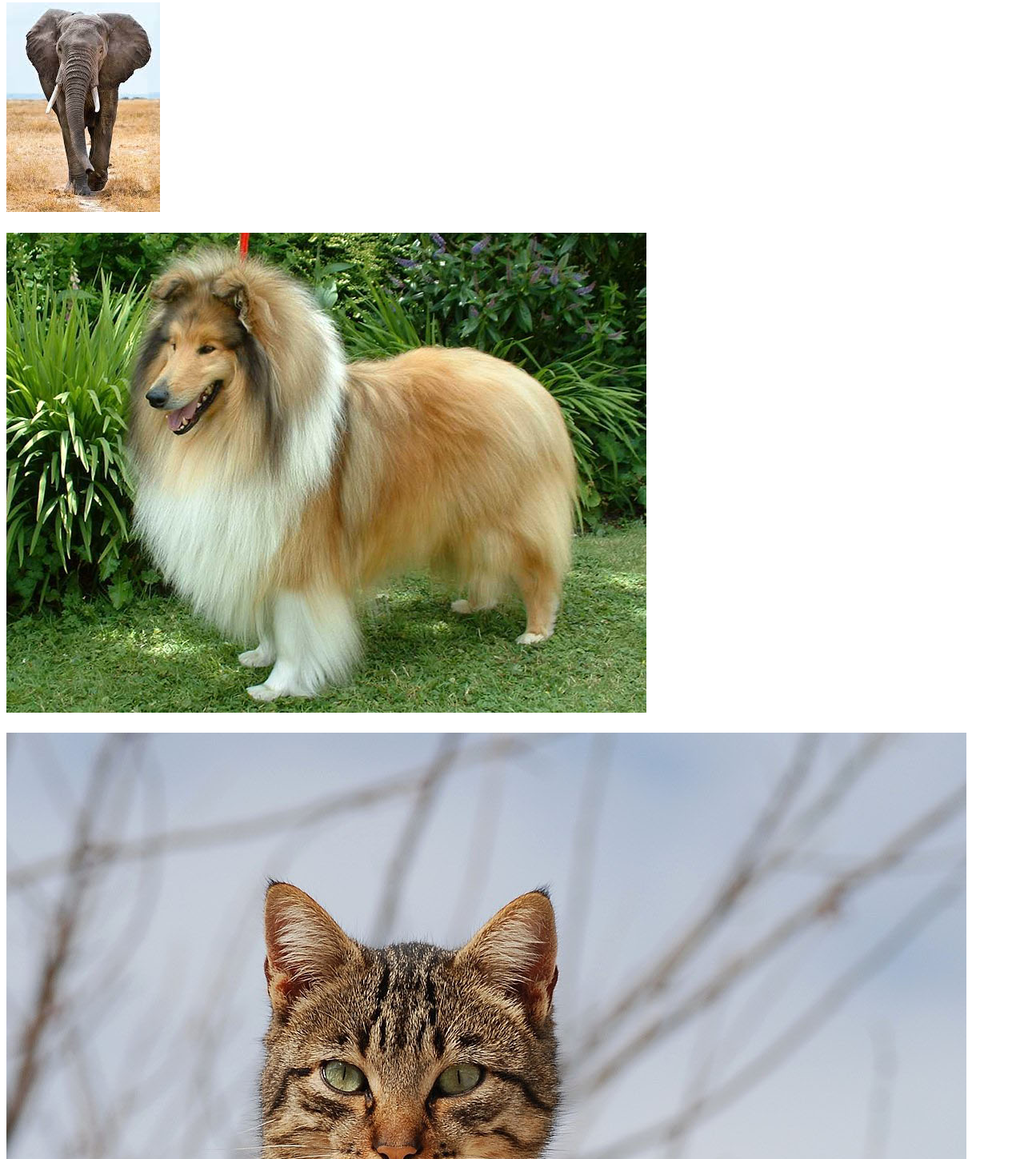
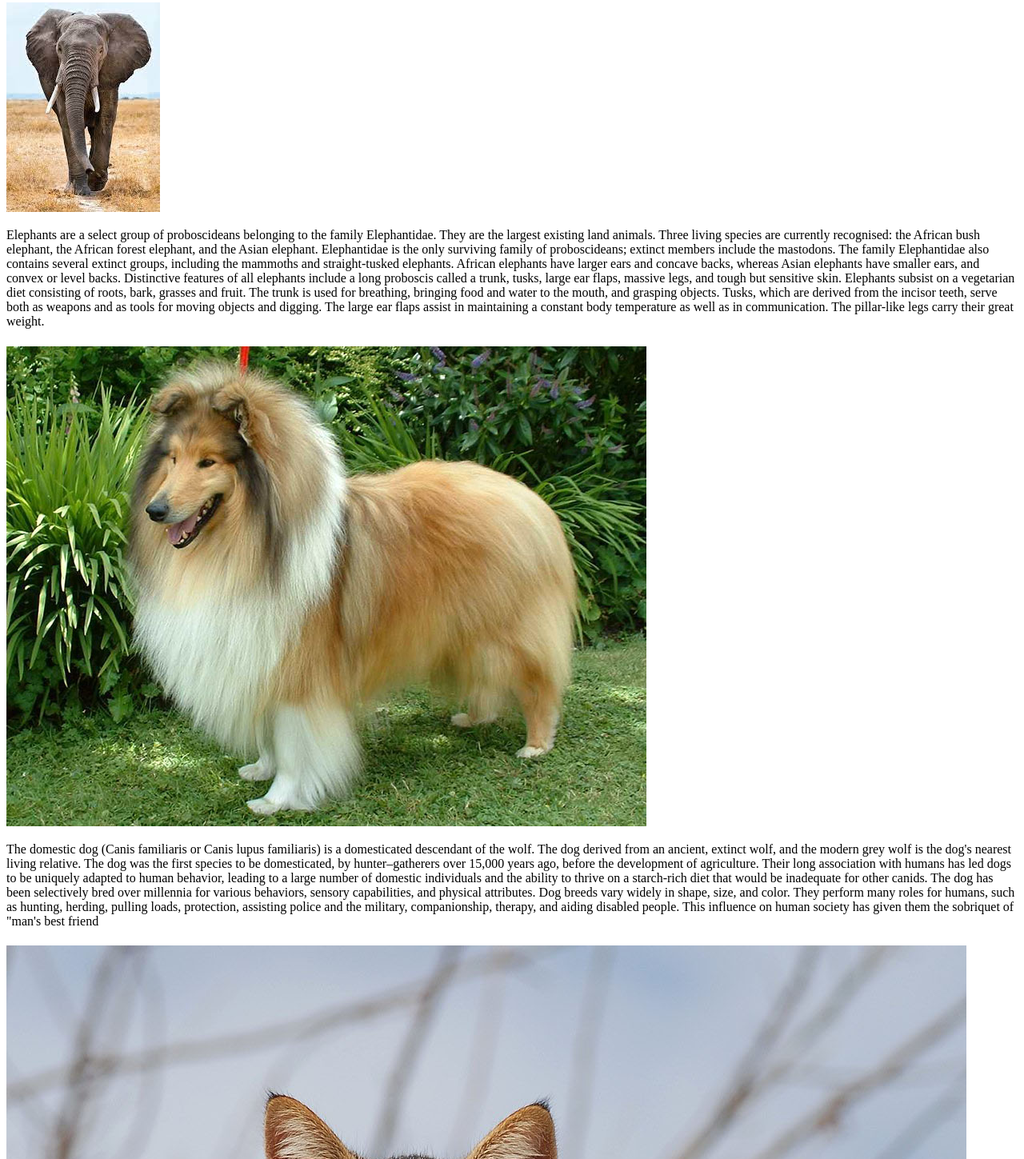
Before and after one commit to MominHossain/meta, a plain HTML site: page index.html in a window 1280 px wide. Shown: the part 1011-2460 px from the top of the page at 80% size. Drawn offline with Linux system fonts and the light colour scheme.

Commit message:
Add files via upload

```diff
--- a/index.html
+++ b/index.html
@@ -1,7 +1,7 @@
 <!DOCTYPE html>
 <html>
 <head>
-	<title>momin</title>
+	<title>about pet</title>
 	<meta charset="utf-8">
 	<meta name="title" content="The horse (Equus ferus caballus) is a domesticated one-toed hoofed mammal">
 	<meta name="description" content="">
@@ -15,15 +15,22 @@
 
 	<h1></h1>
 	<img src="Elephant.jpg" alt="Elephant">
-	<p></p>
+	<p>Elephants are a select group of proboscideans belonging to the family Elephantidae. They are the largest existing land animals. Three living species are currently recognised: the African bush elephant, the African forest elephant, and the Asian elephant. Elephantidae is the only surviving family of proboscideans; extinct members include the mastodons. The family Elephantidae also contains several extinct groups, including the mammoths and straight-tusked elephants. African elephants have larger ears and concave backs, whereas Asian elephants have smaller ears, and convex or level backs. Distinctive features of all elephants include a long proboscis called a trunk, tusks, large ear flaps, massive legs, and tough but sensitive skin. Elephants subsist on a vegetarian diet consisting of roots, bark, grasses and fruit.
+
+The trunk is used for breathing, bringing food and water to the mouth, and grasping objects. Tusks, which are derived from the incisor teeth, serve both as weapons and as tools for moving objects and digging. The large ear flaps assist in maintaining a constant body temperature as well as in communication. The pillar-like legs carry their great weight.</p>
 
 	<h1></h1>
 	<img src="dog.jpg" alt="dog">
-	<p></p>
+	<p>The domestic dog (Canis familiaris or Canis lupus familiaris) is a domesticated descendant of the wolf. The dog derived from an ancient, extinct wolf, and the modern grey wolf is the dog's nearest living relative. The dog was the first species to be domesticated, by hunter–gatherers over 15,000 years ago, before the development of agriculture. Their long association with humans has led dogs to be uniquely adapted to human behavior, leading to a large number of domestic individuals and the ability to thrive on a starch-rich diet that would be inadequate for other canids.
+
+The dog has been selectively bred over millennia for various behaviors, sensory capabilities, and physical attributes. Dog breeds vary widely in shape, size, and color. They perform many roles for humans, such as hunting, herding, pulling loads, protection, assisting police and the military, companionship, therapy, and aiding disabled people. This influence on human society has given them the sobriquet of "man's best friend
+</p>
 
 	<h1></h1>
 	<img src="cat.jpg" alt="cat">
-	<p></p>
+	<p>The cat is similar in anatomy to the other felid species: it has a strong flexible body, quick reflexes, sharp teeth and retractable claws adapted to killing small prey. Its night vision and sense of smell are well developed. Cat communication includes vocalizations like meowing, purring, trilling, hissing, growling and grunting as well as cat-specific body language. A predator that is most active at dawn and dusk (crepuscular), the cat is a solitary hunter but a social species. It can hear sounds too faint or too high in frequency for human ears, such as those made by mice and other small mammals. It secretes and perceives pheromones.
+
+Female domestic cats can have kittens from spring to late autumn, with litter sizes often ranging from two to five kittens. Domestic cats are bred and shown at events as registered pedigreed cats, a hobby known as cat fancy. Failure to control breeding of pet cats by spaying and neutering, as well as abandonment of pets, resulted in large numbers of feral cats worldwide, contributing to the extinction of entire bird, mammal, and reptile species, and evoking population control.</p>
 
 </body>
 </html>
```
